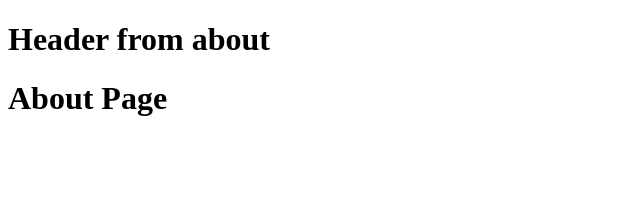
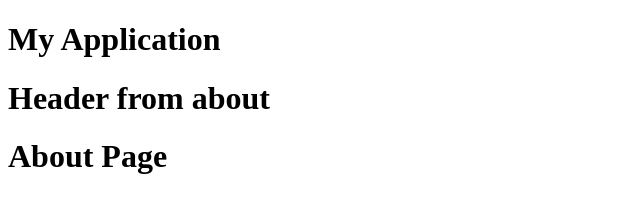
Before and after one commit to EhsanShakil/Gatsby, a Gatsby site: page /about in a window 1280 px wide. Shown: the whole page, without its empty margins (0-640 px from the left). Built offline with nearby package versions, Linux system fonts and the light colour scheme; Gatsby itself is replaced by a stand-in of ours.

Commit message:
Updating

```diff
--- /dev/null
+++ b/src/components/Layout.tsx
@@ -0,0 +1,15 @@
+import React, { ReactNode } from "react";
+import Header from "./Header";
+
+type layout = {children: ReactNode};
+
+const Layout = ({ children }: layout) => {
+  return (
+    <div>
+      <Header title="My Application" />
+      {children}
+    </div>
+  );
+};
+
+export default Layout;
--- a/src/pages/about.js
+++ b/src/pages/about.tsx
@@ -1,11 +1,12 @@
 import React from "react";
 import Header from "../components/Header";
+import Layout from "../components/Layout";
 
 export default function About() {
   return (
-    <div>
+    <Layout>
       <Header title="Header from about" />
       <h1>About Page</h1>
-    </div>
+    </Layout>
   );
 }
```
Also changed, not shown: src/components/Header.tsx (renamed from src/components/Header.js), src/pages/index.tsx (renamed from src/pages/index.js).
